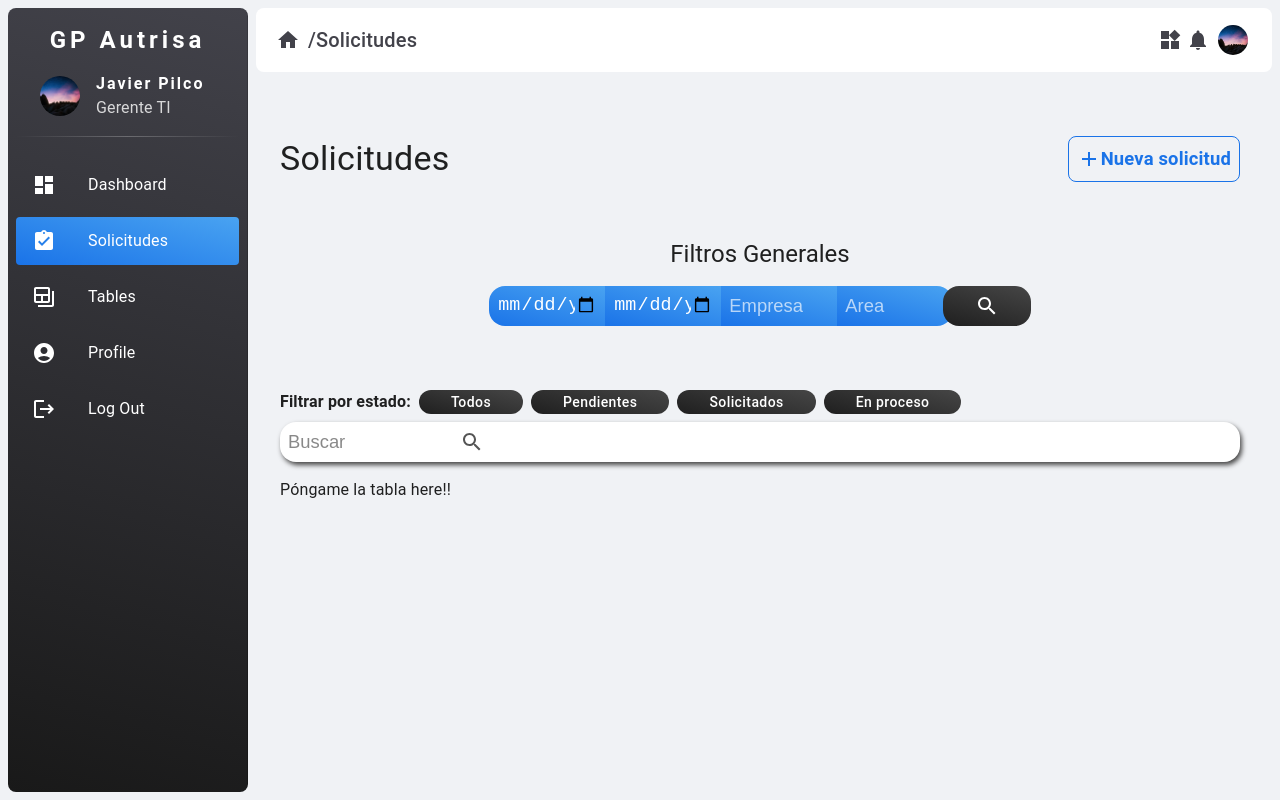
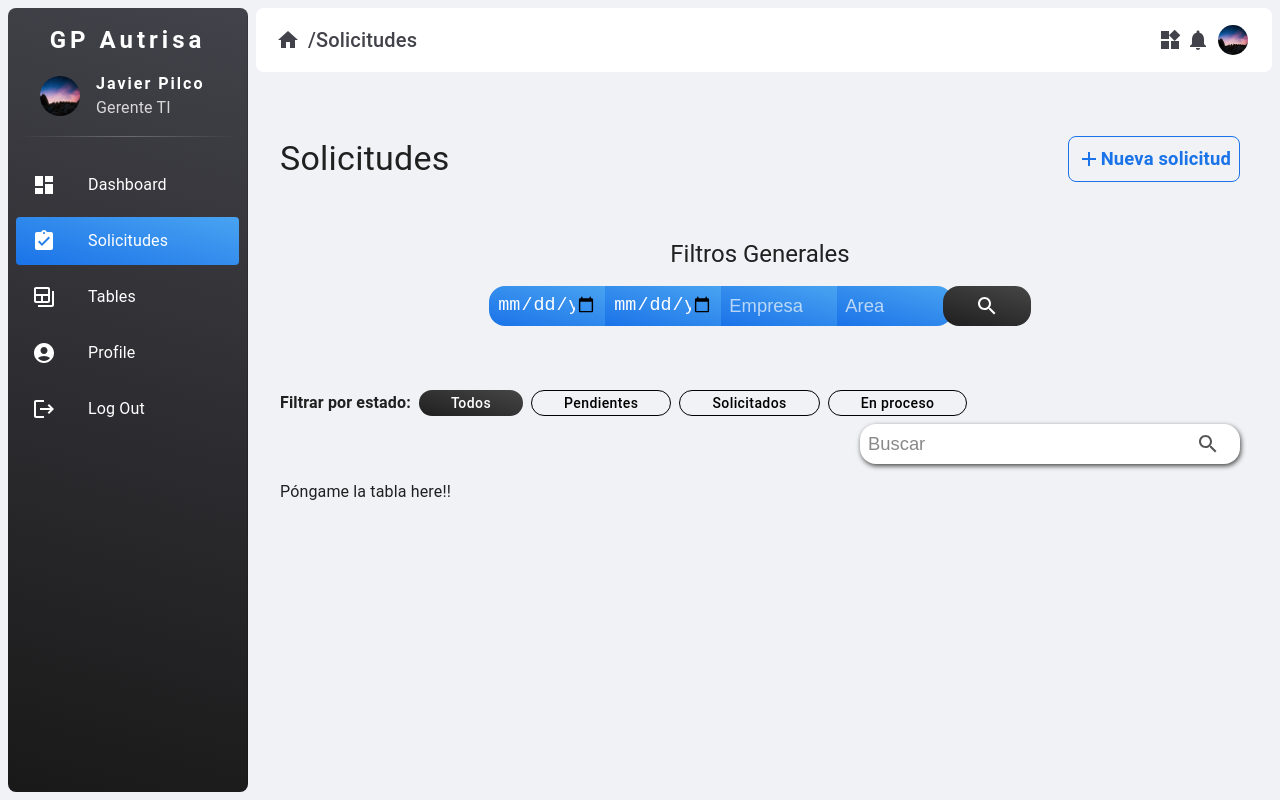
Before and after one commit to cristhian1107/project-management, a React (Create React App) app in the folder pm_frontend/: page /Solicitudes in a window 1280 px wide. Built offline with nearby package versions, Linux system fonts and the light colour scheme; sample sign-in values are in the browser's storage.

Commit message:
Update: Style of the search component on the solicitudes view

```diff
--- a/pm_frontend/src/layouts/solicitudes/components/tableSection.js
+++ b/pm_frontend/src/layouts/solicitudes/components/tableSection.js
@@ -3,11 +3,12 @@ import Typography from '@mui/material/Typography';
 import Box from '@mui/material/Box';
 import Grid from '@mui/material/Grid';
 import List from '@mui/material/List'
-import IconButton from '@mui/material/IconButton';
 import Search from '@mui/icons-material/Search';
 
 import Button from 'layouts/solicitudes/components/button';
 import Input from 'layouts/solicitudes/components/input';
+
+
 
 
 export default function TableSection ({ css }) {
@@ -20,17 +21,42 @@ export default function TableSection ({ css }) {
         </Typography>
         <List sx={{ display: 'flex', gap: 1, pl: 1 }}>
           <Button>Todos</Button>
-          <Button>Pendientes</Button>
-          <Button>Solicitados</Button>
-          <Button>En proceso</Button>
+          <Button
+            css={{
+              background: 'transparent',
+              color: '#000',
+              border: 1,
+            }}
+          >
+            Pendientes
+          </Button>
+          <Button
+            css={{
+              background: 'transparent',
+              color: '#000',
+              border: 1,
+            }}
+          >
+            Solicitados
+          </Button>
+          <Button
+            css={{
+              background: 'transparent',
+              color: '#000',
+              border: 1,
+            }}
+          >
+            En proceso
+          </Button>
         </List>
       </Box>
+      <Box sx={{ display: 'flex', justifyContent: {sm: 'flex-end'} }}>
         <Grid
           container
           sx={{
             background: '#fff',
-          width: {xs: 'calc(100vw - 16px)', sm: 'auto'},
-          boxShadow: '2px 3px 5px var(--box-secondary)',
+            width: {xs: 'calc(100vw - 16px)', sm: '380px' },
+            boxShadow: '1px 2px 5px var(--box-secondary)',
             borderRadius: 4,
             overflow: 'hidden',
           }}
@@ -38,7 +64,6 @@ export default function TableSection ({ css }) {
         >
           <Input
             xs={10}
-          sm={2}
             component='input'
             type='text'
             placeholder='Buscar'
@@ -52,22 +77,24 @@ export default function TableSection ({ css }) {
           <Grid
             item
             xs={2}
-          sm={2}
             component='div'
           >
             <Button
               css={{
-              px: 0,
                 py: 1,
                 borderRadius: 0,
                 background: 'none',
                 color: '#000a',
+                px: 0,
+                minWidth: 'fit-content',
+                width: '100%',
               }}
             >
               <Search />
             </Button>
           </Grid>
         </Grid>
+      </Box>
       <Box sx={{ mt: 2 }}>
         Póngame la tabla here!!
       </Box>
```
Lines whose indentation alone changed are shown as unchanged.
